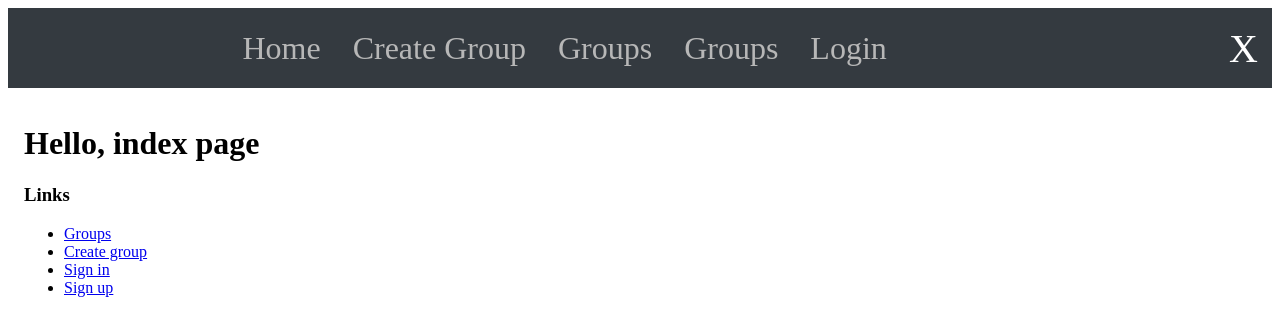
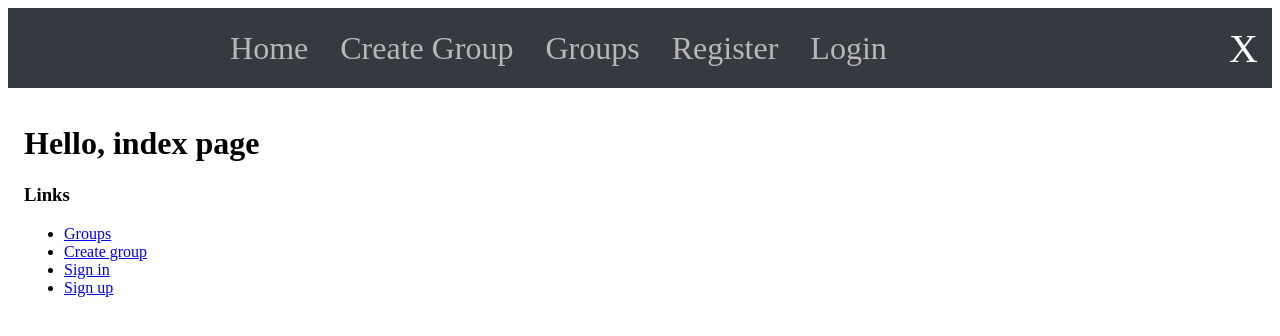
Before and after one commit to JasonDollar/Group-connect-v2, a Next.js app: page / in a window 1280 px wide. Shown: the top 336 px of the page. Built offline with nearby package versions, Linux system fonts and the light colour scheme.

Commit message:
when no user - ability to login or register

```diff
--- a/components/Layout/TopMenu.js
+++ b/components/Layout/TopMenu.js
@@ -42,11 +42,7 @@ const TopMenu = () => {
             <a>Groups</a>
           </Link>
         </NavItem>
-        <NavItem>
-          <Link href="/group">
-            <a>Groups</a>
-          </Link>
-        </NavItem>
+
         {currentUser && (
           <NavItem>
             <Link href="/profile">
@@ -62,11 +58,18 @@ const TopMenu = () => {
           </NavItem>
         )}
         {!currentUser && (
-        <NavItem>
-          <Link href="/signup">
-            <a>Login</a>
-          </Link>
-        </NavItem>
+          <>
+            <NavItem>
+              <Link href="/signup">
+                <a>Register</a>
+              </Link>
+            </NavItem>
+            <NavItem>
+              <Link href="/signin">
+                <a>Login</a>
+              </Link>
+            </NavItem>
+          </>
         )}
       </Nav>
       <NavButton type="button" className="onlyMobile" onClick={() => setMenuOpen(state => !state)}>X</NavButton>
```
